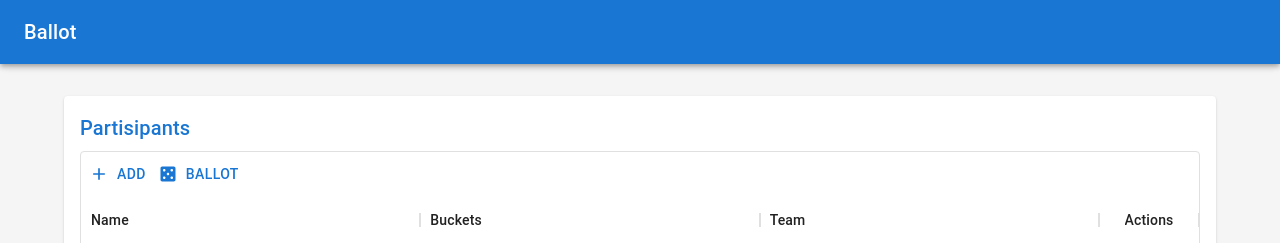
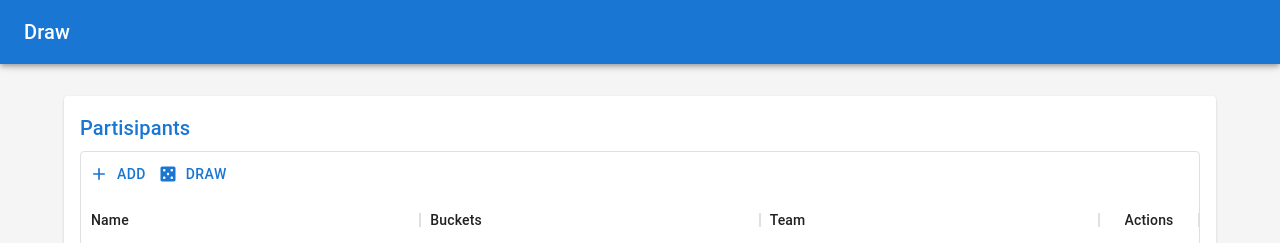
Before and after one commit to ieshmelev/ieshmelev.github.io, a React (Create React App) app: page / in a window 1280 px wide. Shown: the top 243 px of the page. Built offline with nearby package versions, Linux system fonts and the light colour scheme.

Commit message:
ballot -> draw

```diff
--- a/public/index.html
+++ b/public/index.html
@@ -7,7 +7,7 @@
     <meta name="theme-color" content="#000000" />
     <meta
       name="description"
-      content="ballot"
+      content="draw"
     />
     <link rel="apple-touch-icon" href="%PUBLIC_URL%/logo192.png" />
     <!--
@@ -24,7 +24,7 @@
       work correctly both with client-side routing and a non-root public URL.
       Learn how to configure a non-root public URL by running `npm run build`.
     -->
-    <title>ballot</title>
+    <title>draw</title>
   </head>
   <body>
     <noscript>You need to enable JavaScript to run this app.</noscript>
--- a/src/App.js
+++ b/src/App.js
@@ -45,7 +45,7 @@ function App() {
               noWrap
               sx={{ flexGrow: 1 }}
             >
-              Ballot
+              Draw
             </Typography>
           </Toolbar>
         </MuiAppBar>
--- a/src/Partisipants.js
+++ b/src/Partisipants.js
@@ -17,7 +17,7 @@ import Box from "@mui/material/Box";
 import Title from "./Title";
 
 function EditToolbar(props) {
-  const { setRows, setRowModesModel, ballot } = props;
+  const { setRows, setRowModesModel, draw } = props;
 
   const handleAddClick = () => {
     let id = 0;
@@ -39,8 +39,8 @@ function EditToolbar(props) {
       <Button color="primary" startIcon={<AddIcon />} onClick={handleAddClick}>
         Add
       </Button>
-      <Button color="primary" startIcon={<CasinoIcon />} onClick={ballot}>
-        Ballot
+      <Button color="primary" startIcon={<CasinoIcon />} onClick={draw}>
+        Draw
       </Button>
     </GridToolbarContainer>
   );
@@ -49,7 +49,7 @@ function EditToolbar(props) {
 EditToolbar.propTypes = {
   setRowModesModel: PropTypes.func.isRequired,
   setRows: PropTypes.func.isRequired,
-  ballot: PropTypes.func.isRequired,
+  draw: PropTypes.func.isRequired,
 };
 
 const Partisipants = ({ buckets }) => {
@@ -125,7 +125,7 @@ const Partisipants = ({ buckets }) => {
     return Math.floor(Math.random() * (max - min)) + min;
   };
 
-  const ballot = () => {
+  const draw = () => {
     let used = [];
 
     const trows = suffle(rows).map((trow) => {
@@ -234,7 +234,7 @@ const Partisipants = ({ buckets }) => {
             Toolbar: EditToolbar,
           }}
           componentsProps={{
-            toolbar: { setRows, setRowModesModel, ballot },
+            toolbar: { setRows, setRowModesModel, draw },
           }}
           experimentalFeatures={{ newEditingApi: true }}
         />
```
Also changed, not shown: public/manifest.json, 1 other file (tests, documents, lock files or other folders).
